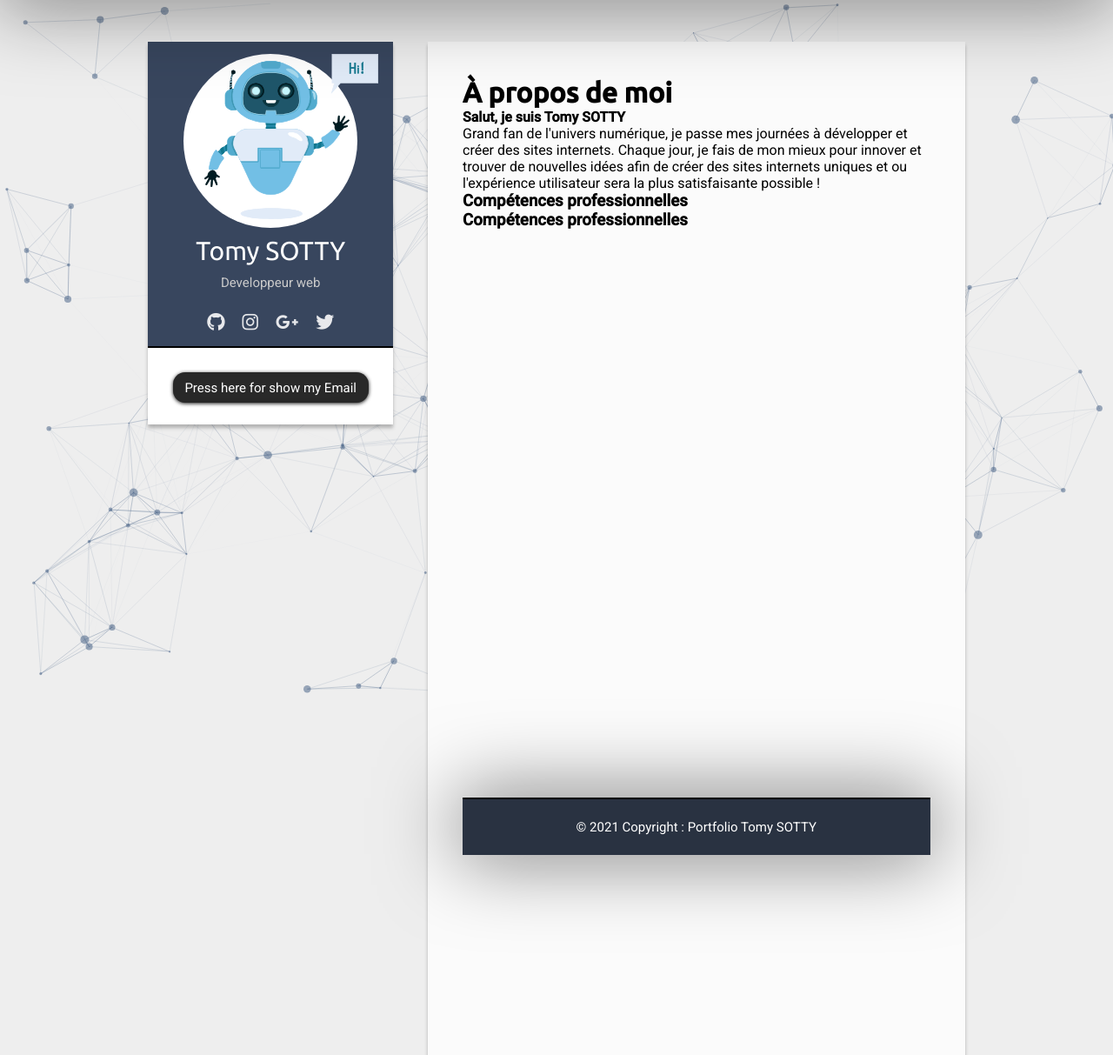
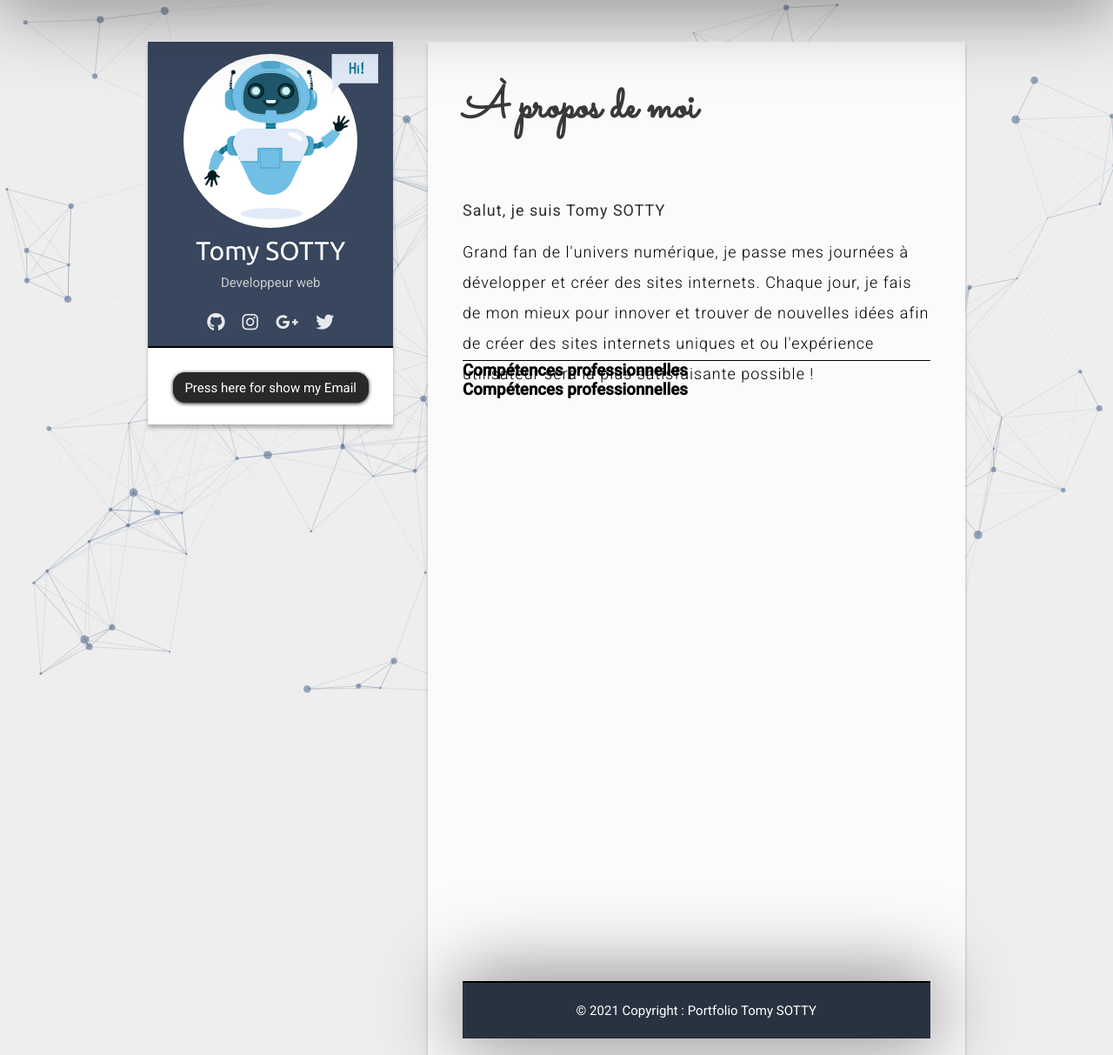
Before and after one commit to Tomy-my/Portfolio-ASC, a PHP site: page /cv.php in a window 1280 px wide. Shown: the part 66-1279 px from the top of the page at 87% size. Run offline with PHP 8.4, Linux system fonts and the light colour scheme; some libraries are stand-ins or nearby versions.

Commit message:
add about me

```diff
--- a/css/style.css
+++ b/css/style.css
@@ -362,9 +362,38 @@
   font-family: 'Roboto', sans-serif;
 }
 
-.cv h1{
-  font-family: 'Ubuntu', sans-serif;
+.sous_cv{
+  height: 29%;
+  border-bottom: solid 1px black;
 }
+
+.sous_cv h1{
+  font-size: 50px;
+  font-family: 'Sacramento', cursive;
+
+  color: #393939;
+}
+
+.sous_cv h4{
+  margin-top: 70px;
+  margin-bottom: 20px;
+
+  font-size: 18px;
+  font-weight: 400;
+  letter-spacing: 1px;
+
+  color: #2f2f2f;
+}
+
+.sous_cv p{
+  font-size: 18px;
+  font-weight: 300;
+  letter-spacing: 1px;
+  line-height: 35px;
+
+  color: black;
+}
+
 /* -----Animation cv----- */
 .social_cv a:hover{
   transform: scale(1.1);
@@ -394,7 +423,7 @@
 
   width: 100%;
   height: 8vh;
-  margin-top: 81vh;
+  margin-top: 83vh;
 
   top: 5px;
   bottom: 0px;
```
